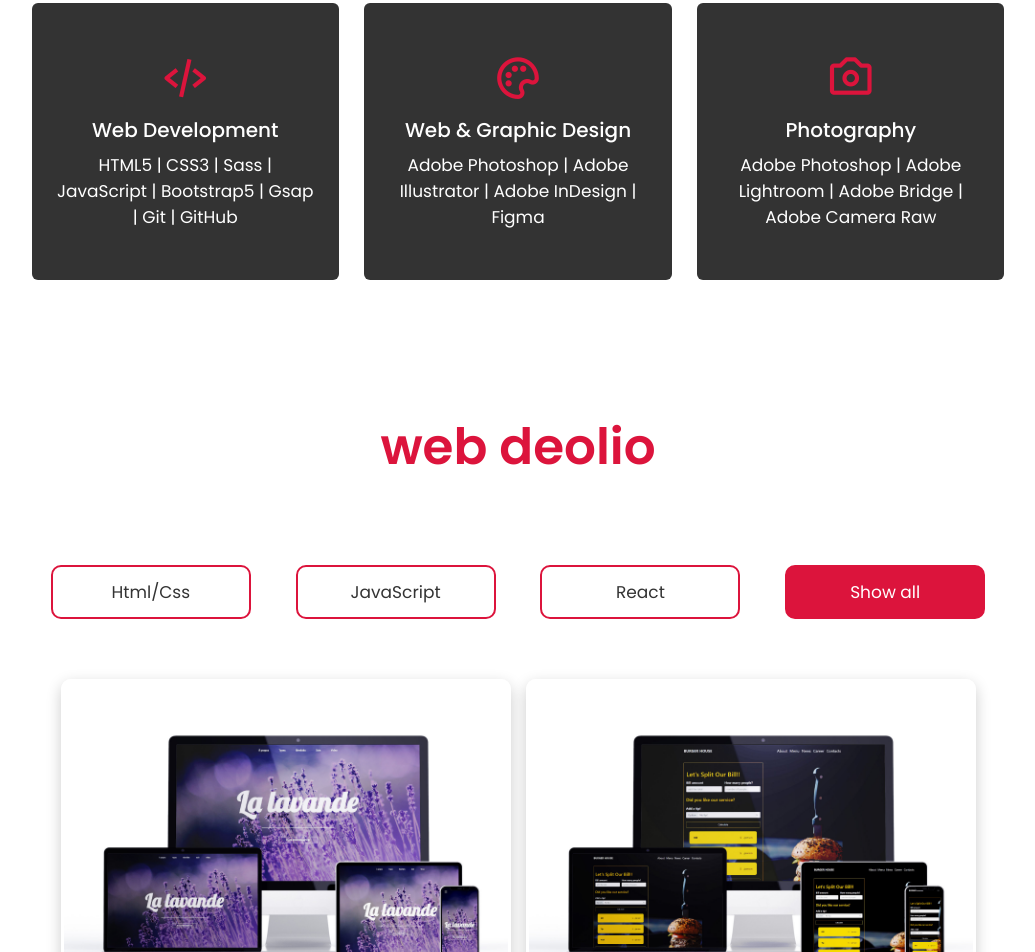
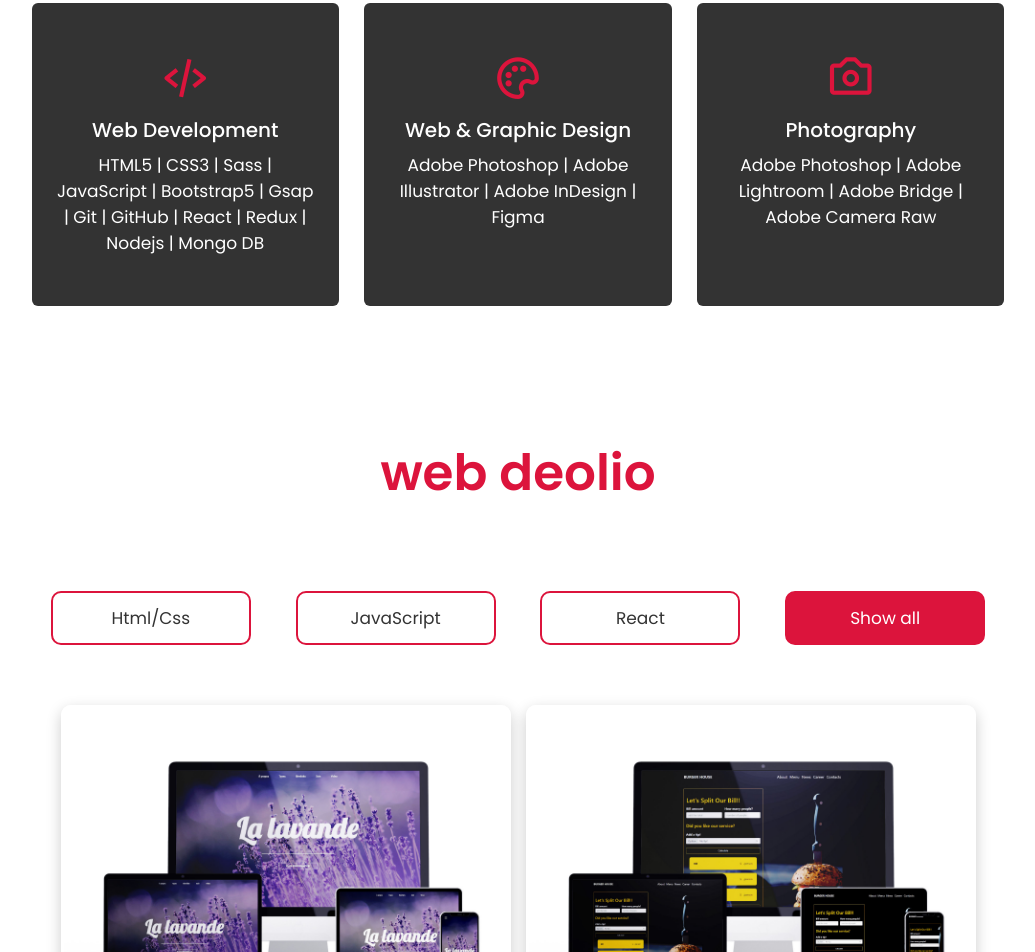
Before and after one commit to kateFrontend/js-my-portfolio, a plain HTML site: page index.html in a window 1280 px wide. Shown: the part 2130-3082 px from the top of the page, without its empty margins (122-1157 px from the left). Drawn offline with nearby package versions, Linux system fonts and the light colour scheme.

Commit message:
add skills

```diff
--- a/index.html
+++ b/index.html
@@ -94,7 +94,7 @@
             <div class="card">
                 <div class="box"> <i class='bx bx-code-alt'></i>
                     <div class="text">Web Development</div>
-                    <p class="par-card">HTML5 | CSS3 | Sass | JavaScript | Bootstrap5 | Gsap | Git | GitHub</p>
+                    <p class="par-card">HTML5 | CSS3 | Sass | JavaScript | Bootstrap5 | Gsap | Git | GitHub | React | Redux | Nodejs | Mongo DB</p>
                 </div>
             </div>
             <div class="card">
```
